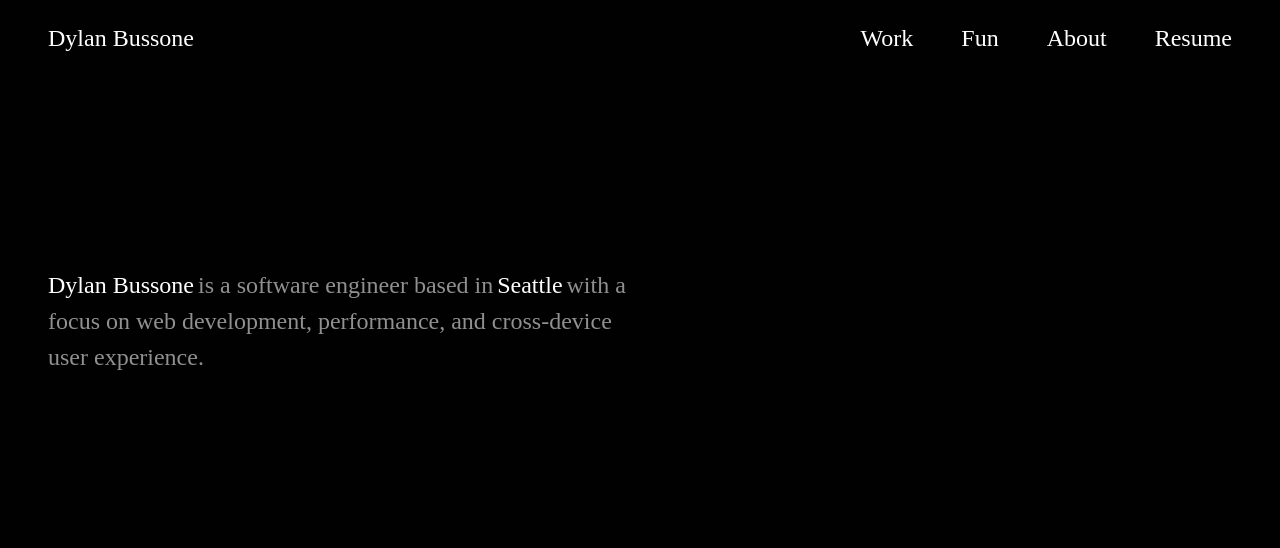
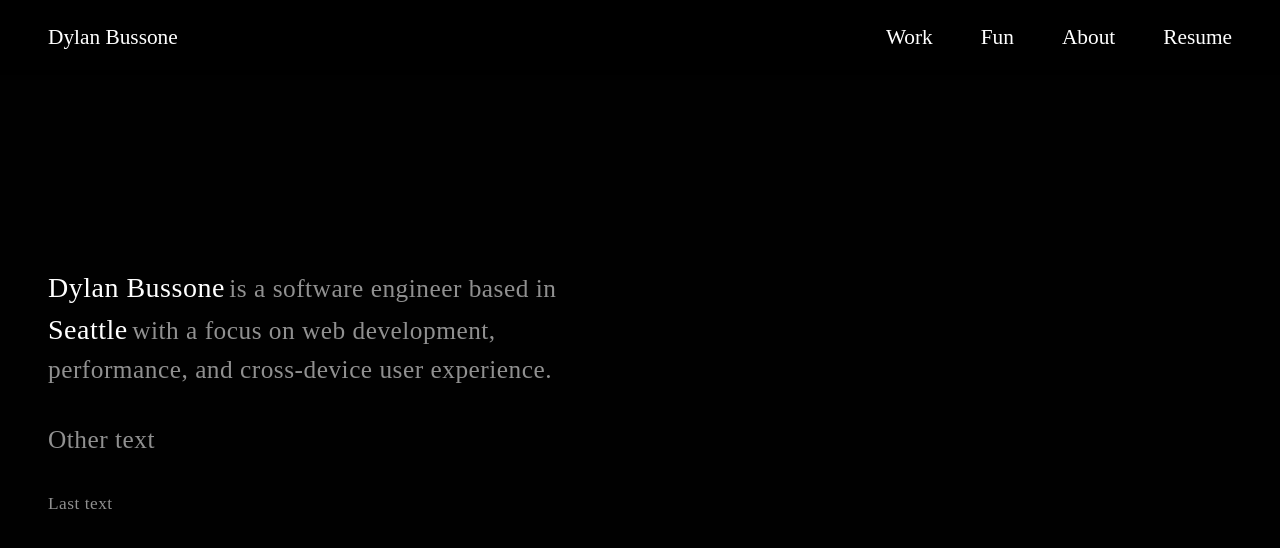
Before and after one commit to dylanbussone/portfolio, a Next.js app: page / in a window 1280 px wide. Shown: the top 548 px of the page. Built offline with nearby package versions, Linux system fonts and the light colour scheme; a web font is replaced by a local one.

Commit message:
Add theme

```diff
--- a/components/header.js
+++ b/components/header.js
@@ -10,6 +10,7 @@ const StyledHeader = styled.header`
   left: 0;
   right: 0;
   height: 75px;
+  background: black;
   padding: 0 3rem;
 `;
 
@@ -22,14 +23,25 @@ const Nav = styled.nav`
   }
 `;
 
+// TODO: for mobile, use dropdown menu
 const Header = () => (
   <StyledHeader>
-    <LinkText href="/">Dylan Bussone</LinkText>
+    <LinkText href="/" size="sm">
+      Dylan Bussone
+    </LinkText>
     <Nav>
-      <LinkText href="#">Work</LinkText>
-      <LinkText href="#">Fun</LinkText>
-      <LinkText href="#">About</LinkText>
-      <LinkText href="#">Resume</LinkText>
+      <LinkText href="#" size="sm">
+        Work
+      </LinkText>
+      <LinkText href="#" size="sm">
+        Fun
+      </LinkText>
+      <LinkText href="#" size="sm">
+        About
+      </LinkText>
+      <LinkText href="#" size="sm">
+        Resume
+      </LinkText>
     </Nav>
   </StyledHeader>
 );
--- a/components/text.js
+++ b/components/text.js
@@ -1,24 +1,29 @@
 import styled, { css } from 'styled-components';
-import { COLORS, FONT_SIZES } from '../theme';
 
 const Text = styled.span`
-  ${(props) =>
+  ${(p) =>
     css`
-      font-size: ${props.size || FONT_SIZES.m};
-      color: ${props.color || COLORS.text};
+      font-size: ${p.theme.FONT_SIZES[p.size || 'md']};
+      color: ${p.color || p.theme.COLORS.text};
     `}
 `;
 
-const ImpactText = (props) => <Text color={COLORS.impactText} {...props} />;
+const ImpactText = styled.span`
+  ${(p) =>
+    css`
+      font-size: ${p.theme.FONT_SIZES[p.size || 'md']};
+      color: ${p.color || p.theme.COLORS.impactText};
+    `}
+`;
 
 const LinkText = styled.a`
-  font-size: ${(props) => props.size || FONT_SIZES.m};
-  color: ${COLORS.link};
+  font-size: ${(p) => p.theme.FONT_SIZES[p.size || 'md']};
+  color: ${(p) => p.theme.COLORS.link};
   transition: color 0.3s ease;
   text-decoration: none;
 
   &:hover {
-    color: ${COLORS.linkHover};
+    color: ${(p) => p.theme.COLORS.linkHover};
   }
 `;
 
--- a/pages/_app.js
+++ b/pages/_app.js
@@ -1,7 +1,6 @@
 import App from 'next/app';
 import { ThemeProvider } from 'styled-components';
-
-const theme = {};
+import theme from '../theme';
 
 export default class MyApp extends App {
   render() {
--- a/pages/index.js
+++ b/pages/index.js
@@ -1,7 +1,29 @@
 import Head from 'next/head';
+import styled from 'styled-components';
+import theme from '../theme';
 import cssReset from '../css-reset';
-import { COLORS } from '../theme';
 import { Text, ImpactText, Header } from '../components';
+
+const Main = styled.main`
+  padding: 12rem 3rem 5rem;
+
+  ${(p) => p.theme.mediaMin.md`
+    margin-top: 75px;
+  `}
+`;
+
+const Bio = styled.div`
+  line-height: 1.5;
+  letter-spacing: 0.5px;
+
+  > p {
+    margin-bottom: 2rem;
+  }
+
+  ${(p) => p.theme.mediaMin.md`
+    width: 50%;
+  `}
+`;
 
 export default function Home() {
   return (
@@ -12,17 +34,25 @@ export default function Home() {
       </Head>
 
       <Header />
-      <main>
-        <div className="bio">
-          <ImpactText>Dylan Bussone</ImpactText>{' '}
-          <Text>is a software engineer based in</Text>{' '}
-          <ImpactText>Seattle</ImpactText>{' '}
-          <Text>
-            with a focus on web development, performance, and cross-device user
-            experience.
-          </Text>
-        </div>
-      </main>
+      <Main>
+        <Bio>
+          <p>
+            <ImpactText size="lg">Dylan Bussone</ImpactText>{' '}
+            <Text>is a software engineer based in</Text>{' '}
+            <ImpactText size="lg">Seattle</ImpactText>{' '}
+            <Text>
+              with a focus on web development, performance, and cross-device
+              user experience.
+            </Text>
+          </p>
+          <p>
+            <Text>Other text</Text>
+          </p>
+          <p>
+            <Text size="xs">Last text</Text>
+          </p>
+        </Bio>
+      </Main>
 
       <style jsx global>
         {cssReset}
@@ -41,20 +71,9 @@ export default function Home() {
           src: url('/Roboto/Roboto-Bold.ttf');
         }
         body {
-          background: ${COLORS.background};
-          color: ${COLORS.text};
+          background: ${theme.COLORS.background};
+          color: ${theme.COLORS.text};
           font-family: RobotoLight;
-        }
-      `}</style>
-      <style jsx>{`
-        main {
-          margin-top: 75px;
-          padding: 12rem 3rem 5rem;
-        }
-
-        .bio {
-          width: 50%;
-          line-height: 1.5;
         }
       `}</style>
     </React.Fragment>
--- a/theme.js
+++ b/theme.js
@@ -1,3 +1,5 @@
+import { css } from 'styled-components';
+
 const COLORS = {
   background: '#010101',
   impactText: '#fff',
@@ -7,9 +9,32 @@ const COLORS = {
 };
 
 const FONT_SIZES = {
-  s: '16pt',
-  m: '18pt',
-  l: '20pt',
+  xs: '13pt',
+  sm: '16pt',
+  md: '19pt',
+  lg: '21pt',
 };
 
-export { COLORS, FONT_SIZES };
+const BREAKPOINTS = {
+  sm: 576,
+  md: 768,
+  lg: 992,
+  xl: 1200,
+};
+
+const media = (type) =>
+  Object.keys(BREAKPOINTS).reduce((accumulator, label) => {
+    accumulator[label] = (...args) => css`
+      @media (${type}-width: ${BREAKPOINTS[label]}px) {
+        ${css(...args)};
+      }
+    `;
+    return accumulator;
+  }, {});
+
+export default {
+  COLORS,
+  FONT_SIZES,
+  mediaMin: media('min'),
+  mediaMax: media('max'),
+};
```
